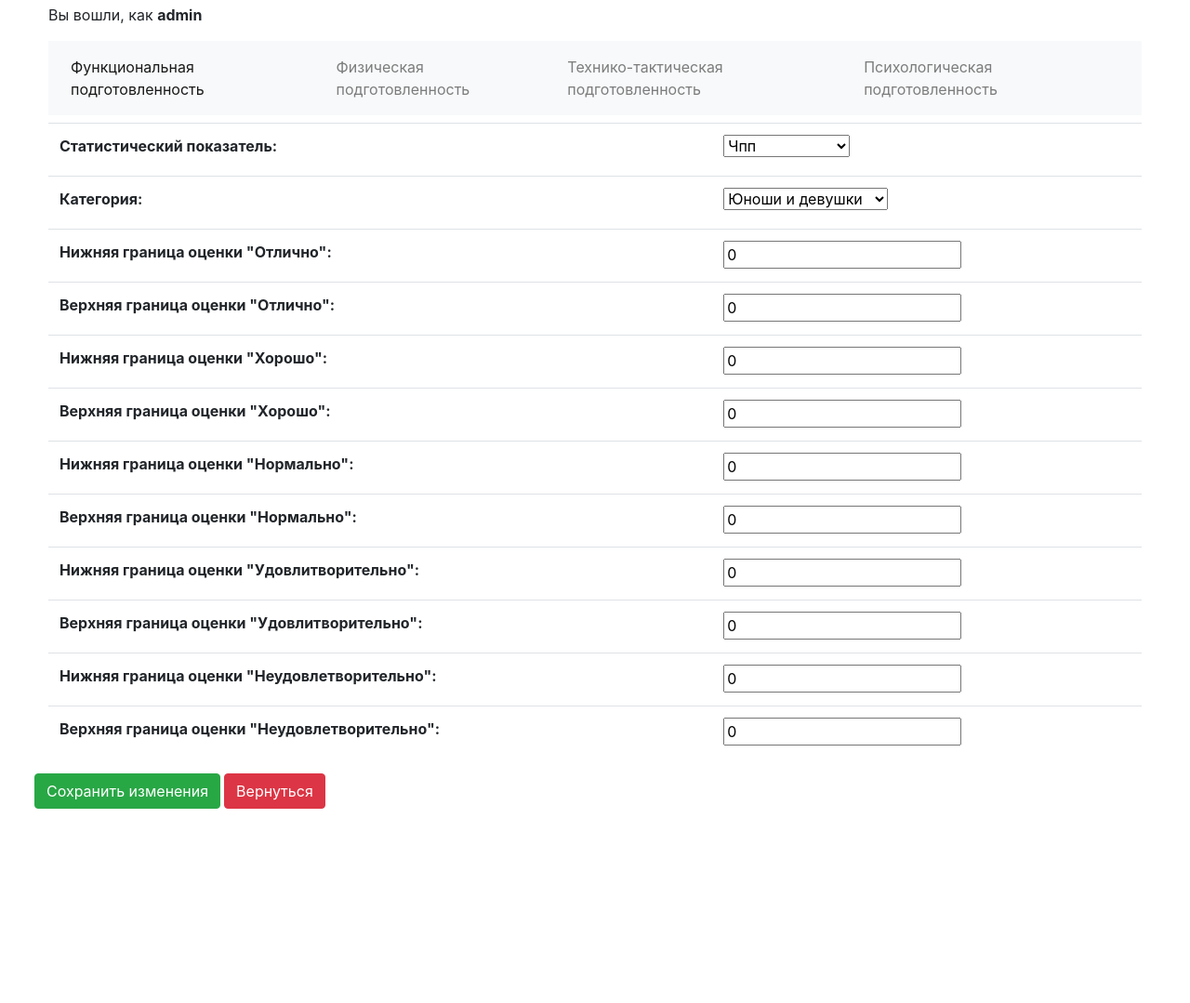
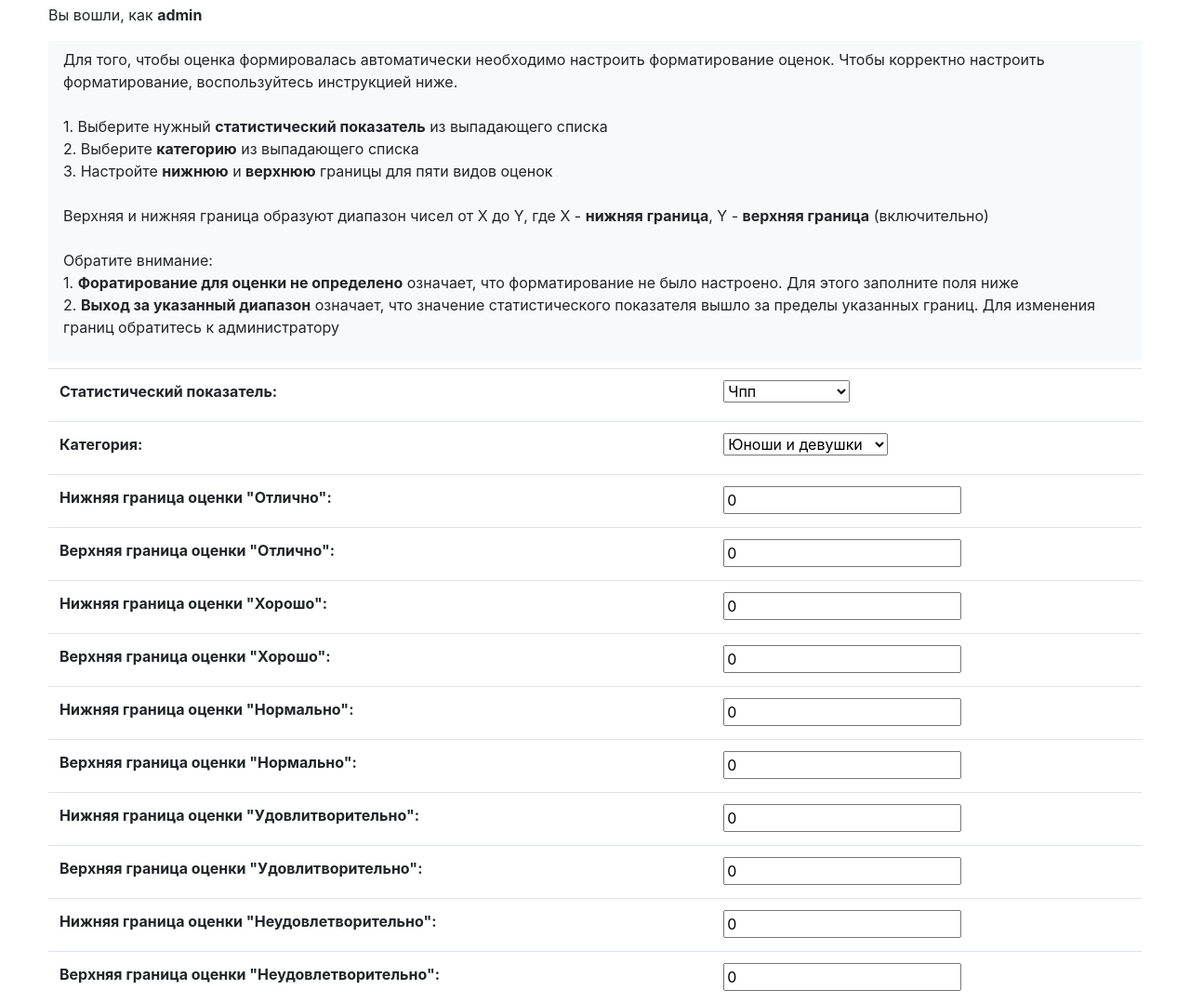
Before and after one commit to npetrov23/web-python-application, a Django app: page /indicators/grade/ in a window 1280 px wide. Shown: the top 1079 px of the page at 93% size. Before the commit the page ends 870 px from the top, so only its background shows below. Run offline with Django 3.2, Linux system fonts and the light colour scheme; a user stored in the database is signed in; some libraries are stand-ins or nearby versions.

Commit message:
Формирование оценки

```diff
--- a/indicators/forms.py
+++ b/indicators/forms.py
@@ -51,6 +51,8 @@
 
 
 class ForSportsmenForm(forms.ModelForm):
+    category = forms.ChoiceField(choices=CATEGORY, label='Категория')
+
     class Meta:
         model = Indicator
         fields = ('date',)
--- a/indicators/views.py
+++ b/indicators/views.py
@@ -49,29 +49,20 @@
     for indicator in indicators:
         value = name_indicator_model.objects.filter(date=date, user=id_user).values_list(str(indicator), flat=True)[0]
         obj = Grade.objects.filter(indicator=Indicator._meta.get_field(str(indicator)).verbose_name.title(),
-                                   category=category)
+                                   category=category, trainer=request.user)
         if obj:
-            excellent = getattr(obj[0], 'excellent')
-            okay = getattr(obj[0], 'okay')
-            fine = getattr(obj[0], 'fine')
-            satisfactorily = getattr(obj[0], 'satisfactorily')
-            unsatisfactory = getattr(obj[0], 'unsatisfactory')
-            excellent_border = getattr(obj[0], 'excellent_border')
-            okay_border = getattr(obj[0], 'okay_border')
-            fine_border = getattr(obj[0], 'fine_border')
-            satisfactorily_border = getattr(obj[0], 'satisfactorily_border')
-            unsatisfactory_border = getattr(obj[0], 'unsatisfactory_border')
-            grade = 0
-            if value in range(excellent, excellent_border):
+            if value in range(getattr(obj[0], 'excellent'), getattr(obj[0], 'excellent_border')):
                 grade = 5
-            elif value in range(okay, okay_border + 1):
+            elif value in range(getattr(obj[0], 'okay'), getattr(obj[0], 'okay_border') + 1):
                 grade = 4
-            elif value in range(fine, fine_border + 1):
+            elif value in range(getattr(obj[0], 'fine'), getattr(obj[0], 'fine_border') + 1):
                 grade = 3
-            elif value in range(satisfactorily, satisfactorily_border + 1):
+            elif value in range(getattr(obj[0], 'satisfactorily'), getattr(obj[0], 'satisfactorily_border')):
                 grade = 2
+            elif value in range(getattr(obj[0], 'unsatisfactory'), getattr(obj[0], 'unsatisfactory_border')):
+                grade = 1
             else:
-                grade = 1
+                grade = 'Выход за указанный диапазон'
 
         else:
             grade = 'Форматирование оценки не определено'
@@ -83,12 +74,35 @@
 
 def get_result_sportsmen(name_indicator_model, user, request, *indicators):
     done_indicators = []
+    format_grade = []
+    print(user.profile.trainer)
     date = str(request.POST.get('date_year')) + '-' + str(request.POST.get('date_month')) + '-' + str(
         request.POST.get('date_day'))
+    category = request.POST.get('category')
     for indicator in indicators:
-        done_indicators.append(
-            name_indicator_model.objects.filter(date=date, user=user).values_list(str(indicator), flat=True)[0])
-    return done_indicators
+        value = name_indicator_model.objects.filter(date=date, user=user).values_list(str(indicator), flat=True)[0]
+        obj = Grade.objects.filter(indicator=Indicator._meta.get_field(str(indicator)).verbose_name.title(),
+                                   category=category, trainer=user.profile.trainer)
+        if obj:
+            if value in range(getattr(obj[0], 'excellent'), getattr(obj[0], 'excellent_border')):
+                grade = 5
+            elif value in range(getattr(obj[0], 'okay'), getattr(obj[0], 'okay_border') + 1):
+                grade = 4
+            elif value in range(getattr(obj[0], 'fine'), getattr(obj[0], 'fine_border') + 1):
+                grade = 3
+            elif value in range(getattr(obj[0], 'satisfactorily'), getattr(obj[0], 'satisfactorily_border')):
+                grade = 2
+            elif value in range(getattr(obj[0], 'unsatisfactory'), getattr(obj[0], 'unsatisfactory_border')):
+                grade = 1
+            else:
+                grade = 'Выход за указанный диапазон'
+
+        else:
+            grade = 'Форматирование оценки не определено'
+
+        done_indicators.append(value)
+        format_grade.append(grade)
+    return done_indicators, format_grade
 
 
 def get_result_chart(name_indicator_model, request, user, *indicators):
@@ -122,40 +136,33 @@
                 func_indicators_tuple, grade = get_result(Indicator, request, 'pulse_rate', 'index_of_rufe',
                                                    'coefficient_of_endurance', 'blood_circulation',
                                                    'orthostatic_test', 'clinostatic_test', 'rosenthal_test')
-                return render(request, 'table/index.html', {'form': form,
-                                                            'pulse_rate': func_indicators_tuple[0],
-                                                            'index_of_rufe': func_indicators_tuple[1],
-                                                            'coefficient_of_endurance': func_indicators_tuple[2],
-                                                            'blood_circulation': func_indicators_tuple[3],
-                                                            'orthostatic_test': func_indicators_tuple[4],
-                                                            'clinostatic_test': func_indicators_tuple[5],
-                                                            'rosenthal_test': func_indicators_tuple[6],
-                                                            'grade_pulse_rate': grade[0],
-                                                            'grade_index_of_rufe': grade[1],
-                                                            'grade_coefficient_of_endurance': grade[2],
-                                                            'grade_blood_circulation': grade[3],
-                                                            'grade_orthostatic_test': grade[4],
-                                                            'grade_clinostatic_test': grade[5],
-                                                            'grade_rosenthal_test': grade[6],
-                                                            })
+                context = {'form': form, 'pulse_rate': func_indicators_tuple[0], 'index_of_rufe': func_indicators_tuple[1],
+                           'coefficient_of_endurance': func_indicators_tuple[2], 'blood_circulation': func_indicators_tuple[3],
+                           'orthostatic_test': func_indicators_tuple[4], 'clinostatic_test': func_indicators_tuple[5],
+                           'rosenthal_test': func_indicators_tuple[6], 'grade_pulse_rate': grade[0],
+                           'grade_index_of_rufe': grade[1], 'grade_coefficient_of_endurance': grade[2],
+                           'grade_blood_circulation': grade[3], 'grade_orthostatic_test': grade[4],
+                           'grade_clinostatic_test': grade[5], 'grade_rosenthal_test': grade[6]}
+
+                return render(request, 'table/index.html', context)
         else:
             form = ForSportsmenForm(request.POST)
             request.session['post_request'] = request.POST
             if Indicator.objects.filter(
                     date=str(request.POST.get('date_year')) + '-' + str(request.POST.get('date_month')) +
                          '-' + str(request.POST.get('date_day')), user=request.user):
-                func_indicators_tuple = get_result_sportsmen(Indicator, request.user, request, 'pulse_rate',
+                func_indicators_tuple, grade = get_result_sportsmen(Indicator, request.user, request, 'pulse_rate',
                                                              'index_of_rufe',
                                                              'coefficient_of_endurance', 'blood_circulation',
                                                              'orthostatic_test', 'clinostatic_test', 'rosenthal_test')
-                return render(request, 'table/index.html', {'form': form,
-                                                            'pulse_rate': func_indicators_tuple[0],
-                                                            'index_of_rufe': func_indicators_tuple[1],
-                                                            'coefficient_of_endurance': func_indicators_tuple[2],
-                                                            'blood_circulation': func_indicators_tuple[3],
-                                                            'orthostatic_test': func_indicators_tuple[4],
-                                                            'clinostatic_test': func_indicators_tuple[5],
-                                                            'rosenthal_test': func_indicators_tuple[6]})
+                context = {'form': form, 'pulse_rate': func_indicators_tuple[0], 'index_of_rufe': func_indicators_tuple[1],
+                           'coefficient_of_endurance': func_indicators_tuple[2], 'blood_circulation': func_indicators_tuple[3],
+                           'orthostatic_test': func_indicators_tuple[4], 'clinostatic_test': func_indicators_tuple[5],
+                           'rosenthal_test': func_indicators_tuple[6], 'grade_pulse_rate': grade[0],
+                           'grade_index_of_rufe': grade[1], 'grade_coefficient_of_endurance': grade[2],
+                           'grade_blood_circulation': grade[3], 'grade_orthostatic_test': grade[4],
+                           'grade_clinostatic_test': grade[5], 'grade_rosenthal_test': grade[6]}
+                return render(request, 'table/index.html', context)
     else:
         if request.user.has_perm('indicators.add_indicator'):
             form = ChangeSportsmenForm(post_request)
--- a/templates/grade_formatting.html
+++ b/templates/grade_formatting.html
@@ -7,13 +7,18 @@
         <p></p>
         <nav class="navbar navbar-expand-lg navbar-light bg-light">
           <div class="collapse navbar-collapse" id="navbarNavAltMarkup">
-            <div class="navbar-nav">
-              <a class="nav-item nav-link active" href="{% url 'new' %}">Функциональная подготовленность</a>
-              <a class="nav-item nav-link" href="{% url 'physical_new' %}">Физическая подготовленность</a>
-              <a class="nav-item nav-link" href="{% url 'tactical_new' %}">Технико-тактическая подготовленность</a>
-              <a class="nav-item nav-link" href="{% url 'psychological_new' %}">Психологическая подготовленность</a>
-            </div>
-          </div>
+              <p>Для того, чтобы оценка формировалась автоматически необходимо настроить форматирование оценок.
+                  Чтобы корректно настроить форматирование, воспользуйтесь инструкцией ниже.<br><br>
+                  1. Выберите нужный <b>статистический показатель</b> из выпадающего списка<br>
+                  2. Выберите <b>категорию</b> из выпадающего списка<br>
+                  3. Настройте <b>нижнюю</b> и <b>верхнюю</b> границы для пяти видов оценок<br><br>
+                  Верхняя и нижняя граница образуют диапазон чисел от X до Y, где Х - <b>нижняя граница</b>, Y - <b>верхняя граница</b>  (включительно)
+
+              <br><br>Обратите внимание:<br>
+              1. <b>Форатирование для оценки не определено</b> означает, что форматирование не было настроено. Для этого
+              заполните поля ниже<br>
+              2. <b>Выход за указанный диапазон</b> означает, что значение статистического показателя вышло за пределы
+              указанных границ. Для изменения границ обратитесь к администратору</br>
         </nav>
     </div>
 {% endblock %}
--- a/templates/table/index.html
+++ b/templates/table/index.html
@@ -14,7 +14,9 @@
                     <tr>
                       <th scope="col">Название показателя</th>
                       <th scope="col">Результат</th>
-                      <th scope="col">Оценка</th>
+                      <th scope="col">Оценка
+                          {% if perms.indicators.add_indicator %}[<a href="{% url 'grade' %}">
+                              Настроить форматирование</a>]{% endif %}</th>
                     </tr>
                   </thead>
                 <tbody>
```
Also changed, not shown: db.sqlite3.
